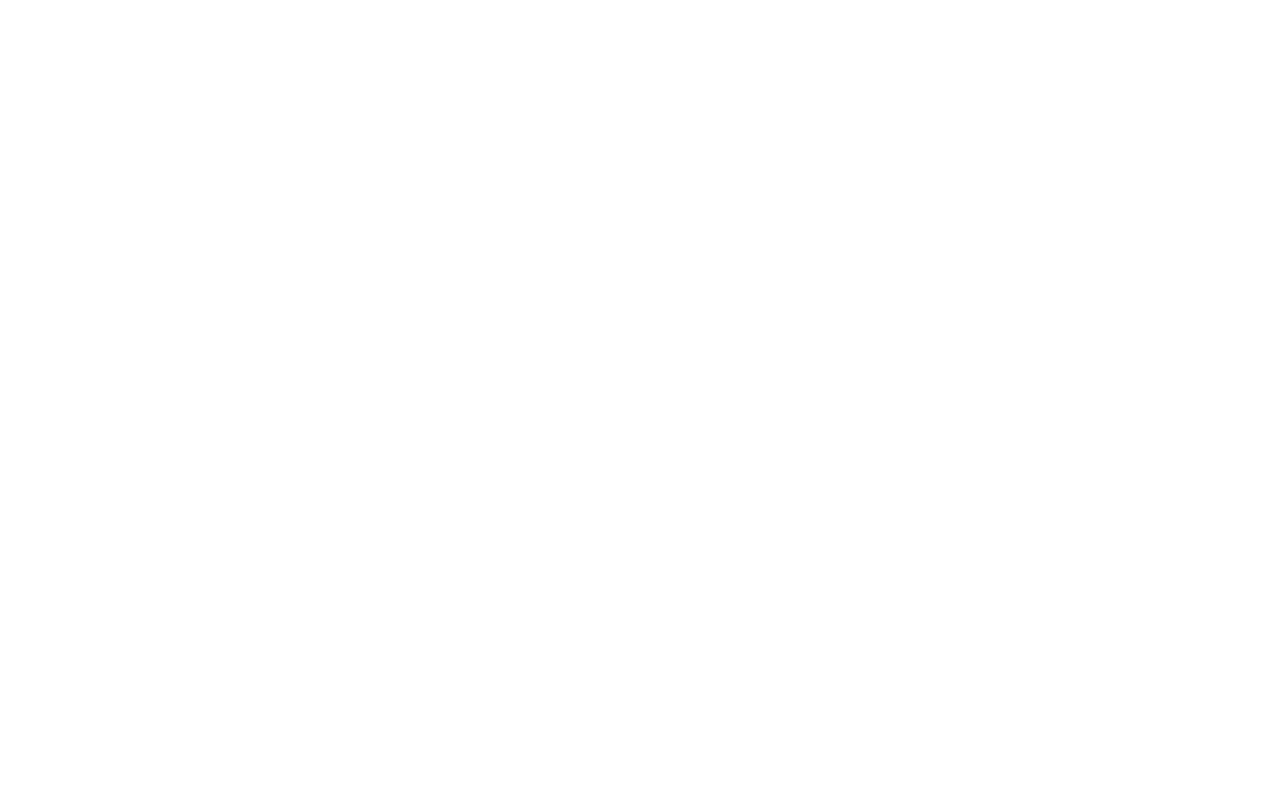
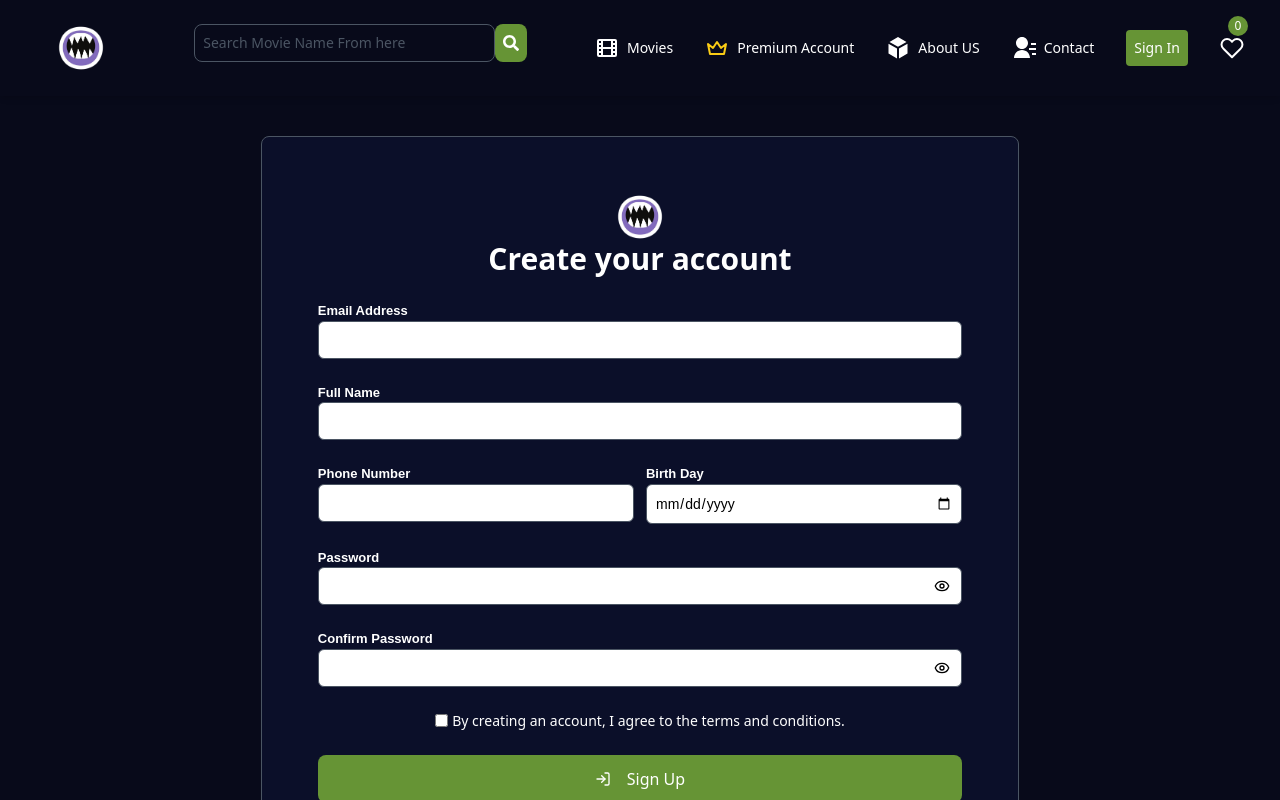
Before and after one commit to iamhaao/THT, a React (Create React App) app in the folder client/: page /sign-up in a window 1280 px wide. Before the commit this address had no page. Shown: the top 800 px of the page. Built offline with nearby package versions, Linux system fonts and the light colour scheme.

Commit message:
SignIn and SignUp

```diff
--- a/client/src/App.js
+++ b/client/src/App.js
@@ -1,6 +1,7 @@
 import { BrowserRouter as Router, Route, Routes } from "react-router-dom";
-import Home from "./Screens/Home";
-import SignIn from "./Screens/SignIn";
+import Home from "./Page/Home";
+import SignIn from "./Page/SignIn";
+import SignUp from "./Page/SignUp";
 
 function App() {
   return (
@@ -8,6 +9,7 @@
       <Routes>
         <Route path="/" element={<Home />} />
         <Route path="/sign-in" element={<SignIn />} />
+        <Route path="/sign-up" element={<SignUp />} />
       </Routes>
     </Router>
   );
--- a/client/src/Screens/SignIn.js
+++ b/client/src/Page/SignIn.js
@@ -1,4 +1,4 @@
-import React from "react";
+import React, { useEffect } from "react";
 import Layout from "../Layout/Layout";
 import { Link, useNavigate } from "react-router-dom";
 import { useForm } from "react-hook-form";
@@ -10,8 +10,10 @@
 import { InlineError } from "../shared/Notification/Error";
 import { FiLogIn } from "react-icons/fi";
 import { useMutation } from "react-query";
+import { useAppContext } from "../context/AppContext";
 function SignIn() {
   const navigate = useNavigate();
+  const { updateUserInformation, userInfo } = useAppContext();
   const {
     register,
     handleSubmit,
@@ -19,20 +21,28 @@
   } = useForm({
     resolver: yupResolver(LoginValidation),
   });
-  const mutation = useMutation(signIn, {
-    onSuccess: async () => {
-      Toast({ message: "Welcome to !", type: "SUCCESS" });
+  const { mutate, isLoading } = useMutation(signIn, {
+    onSuccess: (data) => {
       navigate("/");
+      updateUserInformation(data);
+      Toast({ message: `Welcome to ${userInfo.userName} ! `, type: "SUCCESS" });
     },
     onError: (error) => {
-      console.error("Login Error:", error);
-      const errorMessage = error.response?.data?.message || "An error occurred";
-      Toast({ message: errorMessage, type: "ERROR" });
+      console.log(error);
+      Toast({ message: error.message, type: "ERROR" });
     },
   });
+
+  useEffect(() => {
+    if (userInfo?.isAdmin) {
+      navigate("/dashboard");
+    } else if (userInfo) {
+      navigate("/");
+    }
+  }, [userInfo, isLoading, navigate]);
   //on submit
   const onSubmit = (data) => {
-    mutation.mutate(data);
+    mutate(data);
   };
   return (
     <Layout>
@@ -75,12 +85,20 @@
           </div>
           <button
             type="submit"
+            disabled={isLoading}
             className="bg-subMain transitions hover:bg-main flex-rows gap-4 text-white p-2 rounded-lg w-full"
           >
-            <>
-              <FiLogIn />
-              Sign In
-            </>
+            {
+              //if loading show loading
+              isLoading ? (
+                "Loading..."
+              ) : (
+                <>
+                  <FiLogIn />
+                  Sign In
+                </>
+              )
+            }
           </button>
           <div className="flex gap-3 w-full py-2 border-gray-600 border-2 rounded-lg justify-center items-center bg-white text-gray-400 hover:bg-dry ">
             <img
@@ -92,7 +110,7 @@
           </div>
           <p className="text-center text-border">
             Don't have an account?
-            <Link to="/register" className="text-dryGray font-semibold ml-2">
+            <Link to="/sign-up" className="text-dryGray font-semibold ml-2">
               Sign Up
             </Link>
           </p>
--- /dev/null
+++ b/client/src/Page/SignUp.js
@@ -0,0 +1,200 @@
+import React, { useState } from "react";
+import Layout from "../Layout/Layout";
+import { Link, useNavigate } from "react-router-dom";
+import { useForm } from "react-hook-form";
+import { yupResolver } from "@hookform/resolvers/yup";
+import { RegisterValidation } from "../shared/validation/userValidation";
+import { Input } from "../shared/input";
+import { InlineError } from "../shared/Notification/Error";
+import { LuEyeOff, LuEye } from "react-icons/lu";
+import { FiLogIn } from "react-icons/fi";
+import { signUp } from "../api";
+import { useMutation } from "react-query";
+import Toast from "../components/Toast";
+function SignUp() {
+  //   const dispatch = useDispatch();
+  const navigate = useNavigate();
+  //   const { isLoading, isError, userInfo, isSuccess } = useSelector(
+  //     (state) => state.userLogin
+  //   );
+  const [isShowPass, setIsShowPass] = useState(false);
+  const [isShowConfirm, setIsShowConfirm] = useState(false);
+  //validate user
+  const {
+    register,
+    handleSubmit,
+    formState: { errors },
+  } = useForm({
+    resolver: yupResolver(RegisterValidation),
+  });
+  //on submit
+  const { mutate, isLoading, isSuccess } = useMutation(signUp, {
+    onSuccess: async () => {
+      Toast({ message: "Welcome to !", type: "SUCCESS" });
+      navigate("/");
+    },
+    onError: (error) => {
+      console.error("Login Error:", error);
+      const errorMessage = error.response?.data?.message || "An error occurred";
+      Toast({ message: errorMessage, type: "ERROR" });
+    },
+  });
+  //on submit
+  const onSubmit = (data) => {
+    mutate(data);
+  };
+  //   //useEffect
+  //   useEffect(() => {
+  //     if (userInfo?.isAdmin) {
+  //       navigate("/dashboard");
+  //     } else if (userInfo) {
+  //       navigate("/");
+  //     }
+  //     if (isSuccess) {
+  //       toast.success(`Welcome ${userInfo.name}`);
+  //       dispatch({ type: "User_REGISTER_RESET" });
+  //     }
+  //     if (isError) {
+  //       toast.error(isError);
+  //       dispatch({ type: "User_REGISTER_RESET" });
+  //     }
+  //   }, [userInfo, isSuccess, isError, navigate, dispatch]);
+
+  const handleShowPass = (field) => {
+    if (field === "password") {
+      setIsShowPass(!isShowPass);
+    }
+    if (field === "confirmPassword") {
+      setIsShowConfirm(!isShowConfirm);
+    }
+  };
+
+  return (
+    <Layout>
+      <div className="container mx-auto px-2 flex-colo">
+        <form
+          onSubmit={handleSubmit(onSubmit)}
+          className="w-full 2xl:w-2/5 gap-6 flex-colo p-8 sm:p-14 md:w-3/5 bg-dry rounded-lg border border-border"
+        >
+          <div>
+            <img
+              src="/images/logo1.png"
+              alt="logo"
+              className="w-full h-12 object-contain "
+            />
+            <div className="text-3xl font-bold">Create your account</div>
+          </div>
+
+          <div className="w-full">
+            <Input
+              label="Email Address"
+              type="text"
+              name="email"
+              register={register("email")}
+            />
+            {errors.email && <InlineError text={errors.email.message} />}
+          </div>
+          <div className="w-full">
+            <Input
+              label="Full Name"
+              type="text"
+              name="name"
+              register={register("name")}
+            />
+            {errors.name && <InlineError text={errors.name.message} />}
+          </div>
+          <div className="flex w-full gap-3">
+            <div className="w-full">
+              <Input
+                label="Phone Number"
+                type="text"
+                name="phone"
+                register={register("phone")}
+              />
+              {errors.phone && <InlineError text={errors.phone.message} />}
+            </div>
+            <div className="w-full">
+              <Input
+                label="Birth Day"
+                type="date"
+                name="dob"
+                register={register("dob")}
+              />
+              {errors.dob && <InlineError text={errors.dob.message} />}
+            </div>
+          </div>
+
+          <div className="w-full">
+            <Input
+              label="Password"
+              type={isShowPass ? "text" : "password"}
+              name="password"
+              register={register("password")}
+              suffix={
+                <span onClick={() => handleShowPass("password")}>
+                  {isShowPass ? (
+                    <LuEyeOff className="w-4 h-4" />
+                  ) : (
+                    <LuEye className="w-4 h-4" />
+                  )}
+                </span>
+              }
+            />
+            {errors.password && <InlineError text={errors.password.message} />}
+          </div>
+          <div className="w-full">
+            <Input
+              label="Confirm Password"
+              type={isShowConfirm ? "text" : "password"}
+              name="confirmPassword"
+              register={register("confirmPassword")}
+              suffix={
+                <span onClick={() => handleShowPass("confirmPassword")}>
+                  {isShowConfirm ? (
+                    <LuEyeOff className="w-4 h-4" />
+                  ) : (
+                    <LuEye className="w-4 h-4" />
+                  )}
+                </span>
+              }
+            />
+            {errors.confirmPassword && (
+              <InlineError text={errors.confirmPassword.message} />
+            )}
+          </div>
+          <div className="w-full flex-rows gap-1 items-center ">
+            <input name="term" type="checkbox" {...register("term")} />
+            <p className={`text-sm ${errors?.term && "text-red-600"}`}>
+              By creating an account, I agree to the terms and conditions.
+            </p>
+          </div>
+          <button
+            disabled={isLoading}
+            type="submit"
+            className="bg-subMain transitions hover:bg-main flex-rows gap-4 text-white p-3 rounded-lg w-full"
+          >
+            {
+              //if loading show loading
+              isLoading ? (
+                "Loading..."
+              ) : (
+                <>
+                  <FiLogIn />
+                  Sign Up
+                </>
+              )
+            }
+          </button>
+          <p className="text-center text-border">
+            Already have an account?
+            <Link to="/login" className="text-dryGray font-semibold ml-2">
+              Sign In
+            </Link>{" "}
+          </p>
+        </form>
+      </div>
+    </Layout>
+  );
+}
+
+export default SignUp;
--- /dev/null
+++ b/client/src/context/AppContext.js
@@ -0,0 +1,26 @@
+import React, { useContext, useState } from "react";
+const AppContext = React.createContext(undefined);
+
+export const AppContextProvider = ({ children }) => {
+  const [userInfo, setUserInfo] = useState(null);
+
+  const updateUserInformation = (data) => {
+    setUserInfo(data);
+    localStorage.setItem("userInfo", JSON.stringify(data));
+  };
+  return (
+    <AppContext.Provider
+      value={{
+        userInfo,
+        updateUserInformation,
+      }}
+    >
+      {children}
+    </AppContext.Provider>
+  );
+};
+
+export const useAppContext = () => {
+  const context = useContext(AppContext);
+  return context;
+};
--- a/client/src/index.js
+++ b/client/src/index.js
@@ -7,6 +7,7 @@
 
 import { ToastContainer } from "react-toastify";
 import reportWebVitals from "./reportWebVitals";
+import { AppContextProvider } from "./context/AppContext";
 const queryClient = new QueryClient({
   defaultOptions: {
     queries: {
@@ -18,8 +19,10 @@
 root.render(
   <React.StrictMode>
     <QueryClientProvider client={queryClient}>
-      <ToastContainer position="bottom-left" autoClose={5000} closeOnClick />
-      <App />
+      <AppContextProvider>
+        <ToastContainer position="bottom-left" autoClose={5000} closeOnClick />
+        <App />
+      </AppContextProvider>
     </QueryClientProvider>
   </React.StrictMode>
 );
--- a/client/src/shared/validation/userValidation.js
+++ b/client/src/shared/validation/userValidation.js
@@ -10,3 +10,33 @@
     .max(20, "Password must be less than 20 characters")
     .matches(/(?=.*[0-9])/, "Password must contain a number"),
 });
+export const RegisterValidation = yup.object().shape({
+  email: yup.string().email().required("Email is required").trim(),
+  password: yup
+    .string()
+    .required("Passwrod is required.")
+    .min(6, "Password must be at least 6 characters")
+    .max(20, "Password must be less than 20 characters")
+    .matches(/(?=.*[0-9])/, "Password must contain a number"),
+  name: yup
+    .string()
+    .required("Full name is required")
+    .max(30, "Fullname is mus be lessthan 30 characters")
+    .matches(/^[a-zA-Z ]*$/, "Name must containt only letters"),
+  dob: yup
+    .date()
+    .nullable()
+    .required("Birthdate is required")
+    .max(new Date(), "Birthdate must be in the past"),
+  phone: yup
+    .string()
+    .required("Phone number is required")
+    .matches(/^[0-9]{10}$/, "Invalid phone number"),
+  confirmPassword: yup
+    .string()
+    .required("password required")
+    .oneOf(
+      [yup.ref("password"), null],
+      "New Password and Confirm password must match"
+    ),
+});
```
Also changed, not shown: client/src/api/index.js (+22 -4 lines), client/src/Page/Home.js (renamed from client/src/Screens/Home.js).
